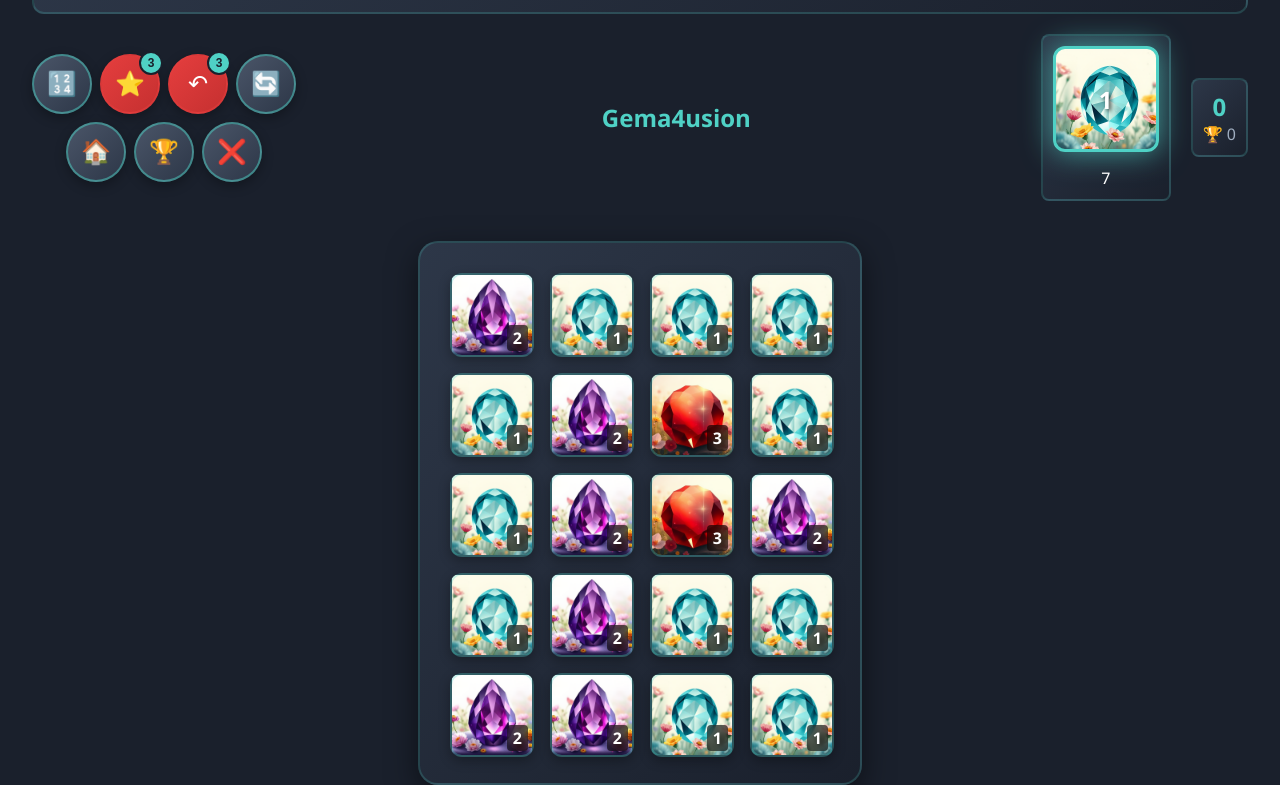
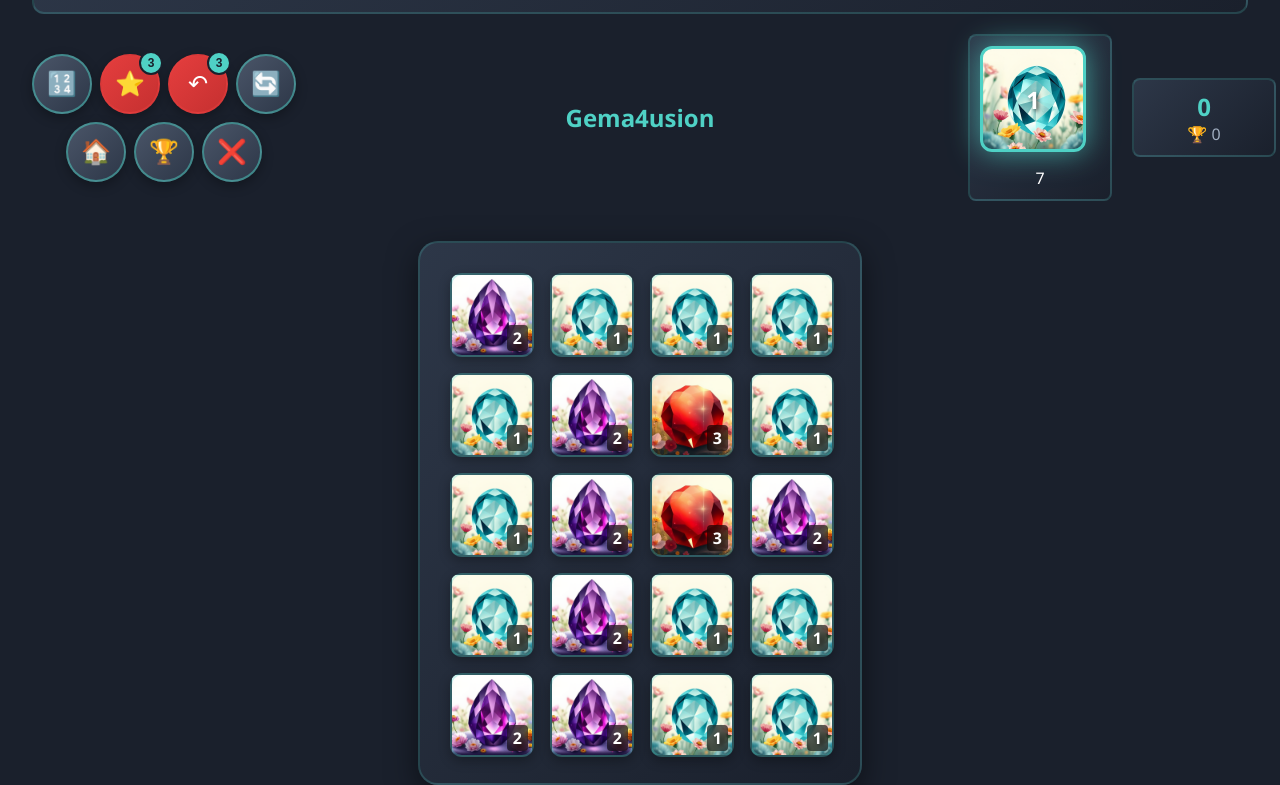
Before and after one commit to perico-rico/balocchi, a plain HTML site: page index.html in a window 1280 px wide. Both pictures are taken after a click on the button "🚀 Comenzar Partida". Shown: the part 84-869 px from the top of the page. Drawn offline with Linux system fonts and the light colour scheme.

Commit message:
Add files via upload

```diff
--- a/index.html
+++ b/index.html
@@ -215,6 +215,8 @@
 	.controls-right {
 	  display: flex;
 	  gap: 20px;
+	  width: 280px;
+	  flex-shrink: 0;
 	  align-items: center;
 	}
 
@@ -230,6 +232,8 @@
 	  border: 2px solid rgba(79, 209, 197, 0.2);
 	  border-radius: 8px;
 	  padding: 10px;
+	  width: 120px;
+	  flex-shrink: 0;
 	}
 	.score-main {
 	font-size: 24px;
```
